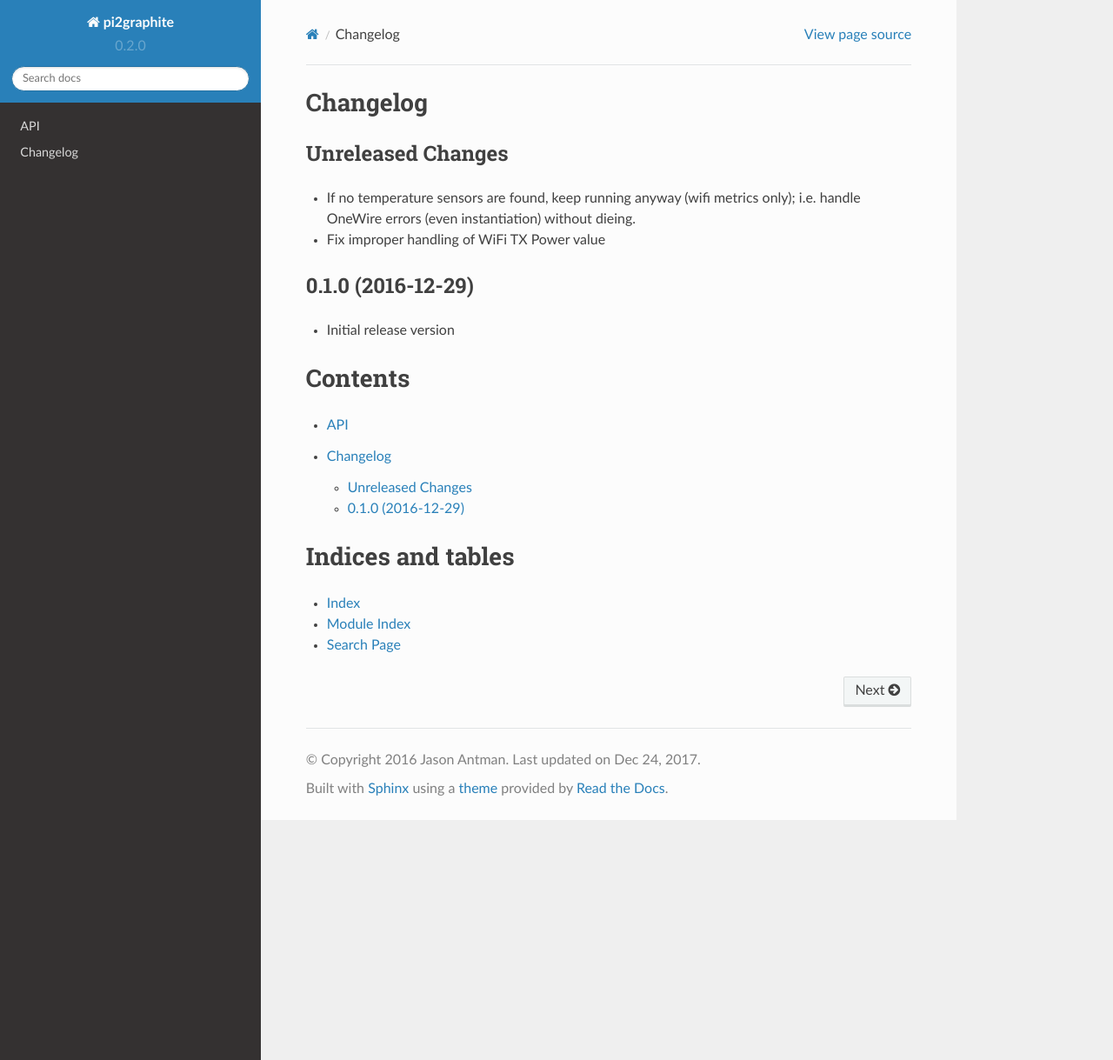
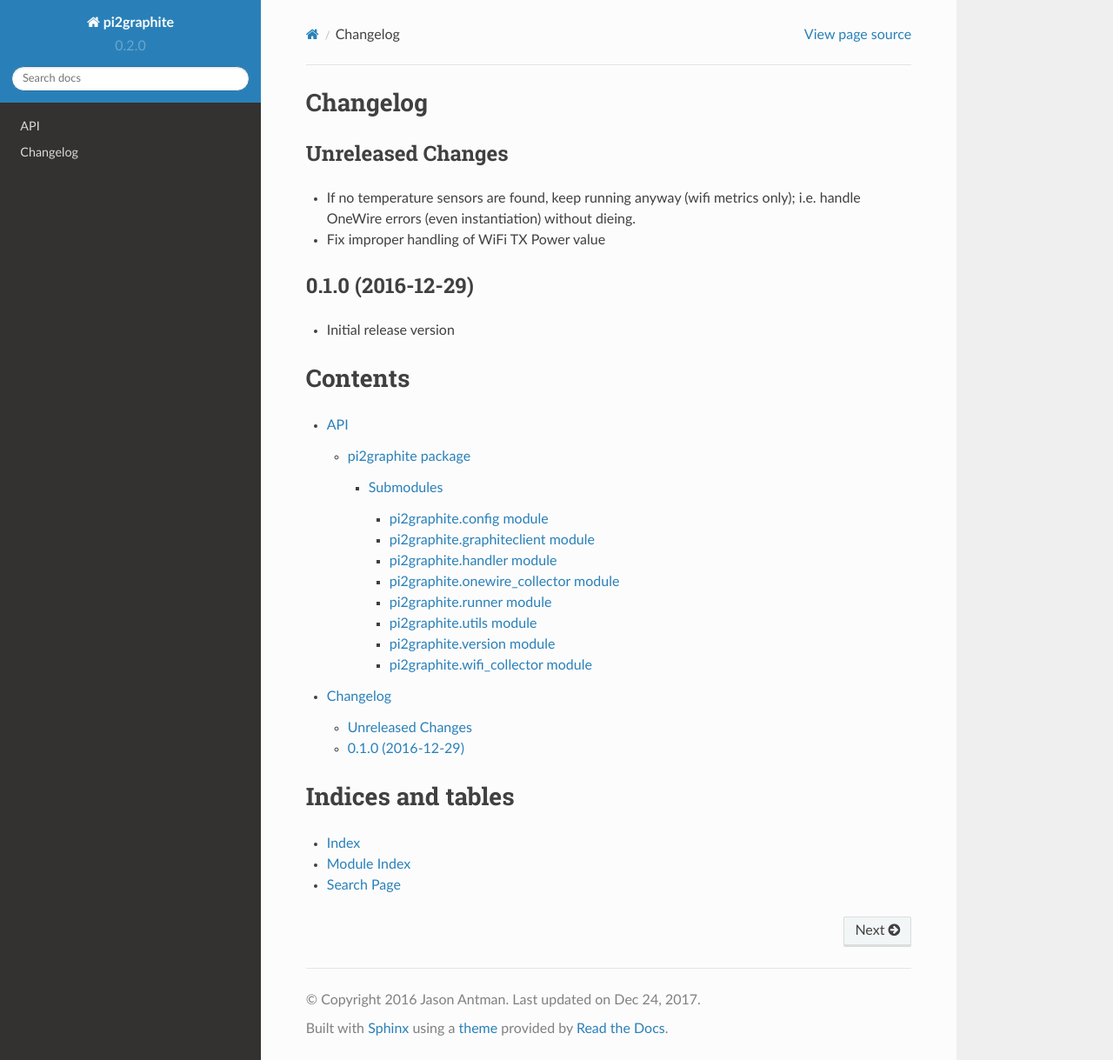
Before and after one commit to jantman/pi2graphite, a Sphinx documentation site: the page built from docs/source/index.rst, in a window 1280 px wide and 1219 px high. Shown: the whole window at 87% size. Built offline with Sphinx 7.4.7 and the Read the Docs theme 2.0.0, drawn with Linux system fonts in a browser that asks for light colours; pages that are not in the unit, such as notebooks, are missing from menus.

```diff
--- a/docs/source/modules.rst
+++ b/docs/source/modules.rst
@@ -1,5 +1,5 @@
 pi2graphite
-===============
+===========
 
 .. toctree::
    :maxdepth: 4
--- /dev/null
+++ b/docs/source/pi2graphite.config.rst
@@ -0,0 +1,7 @@
+pi2graphite\.config module
+==========================
+
+.. automodule:: pi2graphite.config
+    :members:
+    :undoc-members:
+    :show-inheritance:
--- /dev/null
+++ b/docs/source/pi2graphite.graphiteclient.rst
@@ -0,0 +1,7 @@
+pi2graphite\.graphiteclient module
+==================================
+
+.. automodule:: pi2graphite.graphiteclient
+    :members:
+    :undoc-members:
+    :show-inheritance:
--- /dev/null
+++ b/docs/source/pi2graphite.handler.rst
@@ -0,0 +1,7 @@
+pi2graphite\.handler module
+===========================
+
+.. automodule:: pi2graphite.handler
+    :members:
+    :undoc-members:
+    :show-inheritance:
--- /dev/null
+++ b/docs/source/pi2graphite.onewire_collector.rst
@@ -0,0 +1,7 @@
+pi2graphite\.onewire\_collector module
+======================================
+
+.. automodule:: pi2graphite.onewire_collector
+    :members:
+    :undoc-members:
+    :show-inheritance:
--- /dev/null
+++ b/docs/source/pi2graphite.rst
@@ -0,0 +1,21 @@
+pi2graphite package
+===================
+
+.. automodule:: pi2graphite
+    :members:
+    :undoc-members:
+    :show-inheritance:
+
+Submodules
+----------
+
+.. toctree::
+
+   pi2graphite.config
+   pi2graphite.graphiteclient
+   pi2graphite.handler
+   pi2graphite.onewire_collector
+   pi2graphite.runner
+   pi2graphite.utils
+   pi2graphite.version
+   pi2graphite.wifi_collector
--- /dev/null
+++ b/docs/source/pi2graphite.runner.rst
@@ -0,0 +1,7 @@
+pi2graphite\.runner module
+==========================
+
+.. automodule:: pi2graphite.runner
+    :members:
+    :undoc-members:
+    :show-inheritance:
--- /dev/null
+++ b/docs/source/pi2graphite.utils.rst
@@ -0,0 +1,7 @@
+pi2graphite\.utils module
+=========================
+
+.. automodule:: pi2graphite.utils
+    :members:
+    :undoc-members:
+    :show-inheritance:
--- /dev/null
+++ b/docs/source/pi2graphite.version.rst
@@ -0,0 +1,7 @@
+pi2graphite\.version module
+===========================
+
+.. automodule:: pi2graphite.version
+    :members:
+    :undoc-members:
+    :show-inheritance:
--- /dev/null
+++ b/docs/source/pi2graphite.wifi_collector.rst
@@ -0,0 +1,7 @@
+pi2graphite\.wifi\_collector module
+===================================
+
+.. automodule:: pi2graphite.wifi_collector
+    :members:
+    :undoc-members:
+    :show-inheritance:
```
Also changed, not shown: README.rst (+11 -13 lines), 4 other files.
